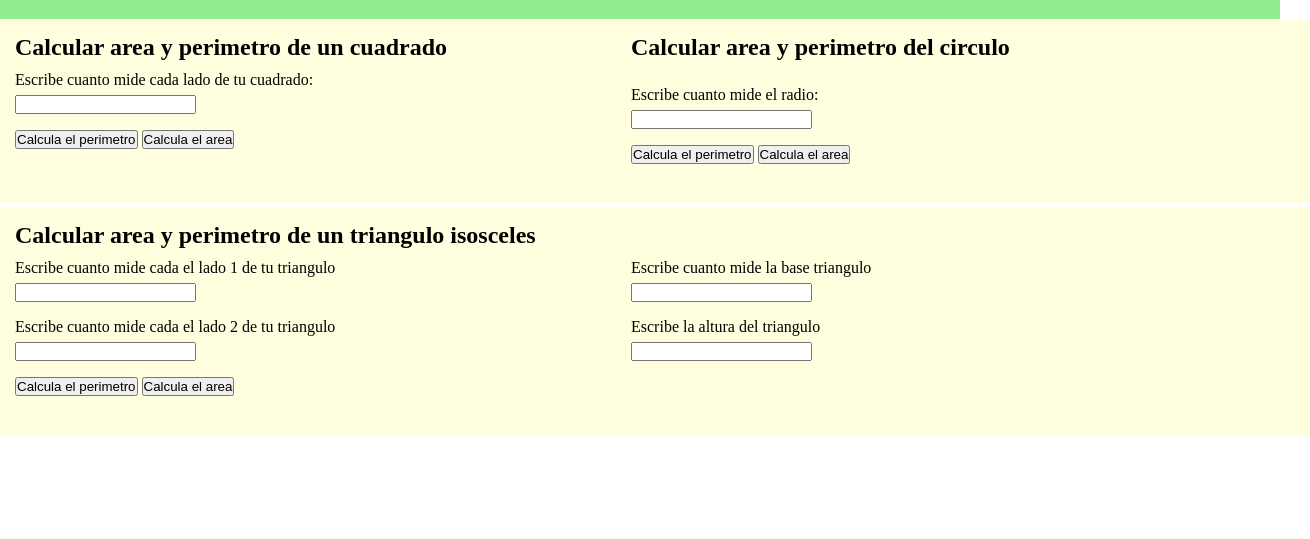
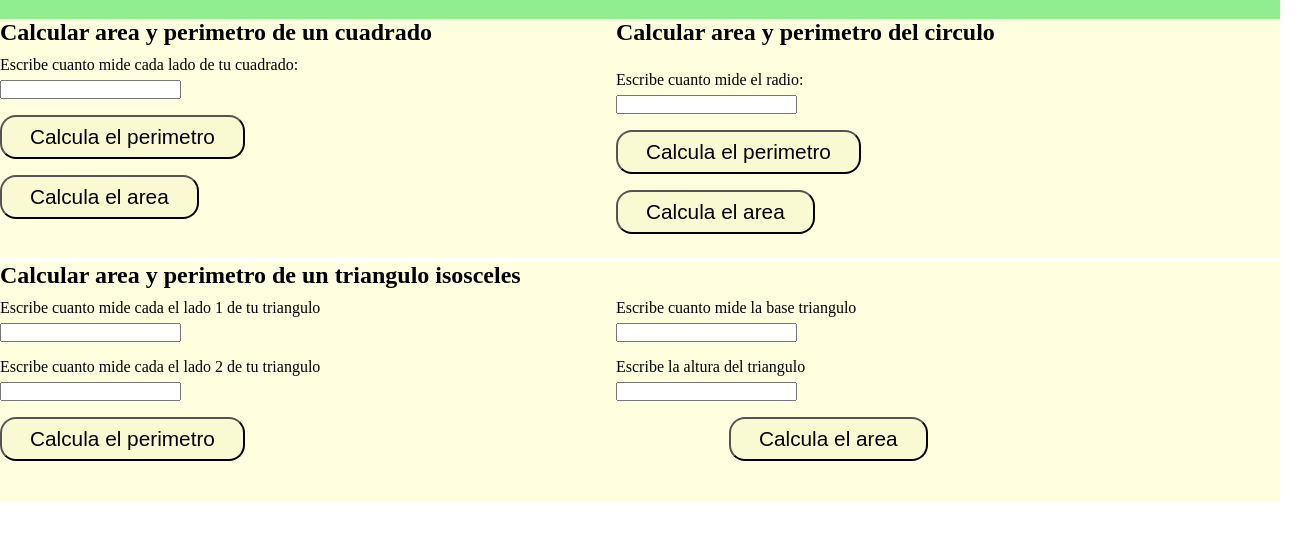
Before and after one commit to ivan-lopez-camus/javascript-practico, a plain HTML site: page figuras/figuras.html in a window 1280 px wide. Shown: the part 143-682 px from the top of the page, 1310 px wide, since content can reach past the window. Drawn offline with Linux system fonts and the light colour scheme.

Commit message:
cambiso estilos

```diff
--- a/descuentos/descuentos.css
+++ b/descuentos/descuentos.css
@@ -15,6 +15,7 @@
     border-radius: 1rem;
     background-color: lightgoldenrodyellow;
     cursor: pointer;
+
 }
 
 .boton:hover {
--- a/figuras/figuras.css
+++ b/figuras/figuras.css
@@ -44,7 +44,7 @@ body header h1{
     font-size: 1.563rem;
     font-family: monospace;
     background-color: lightgreen;
-    margin: 0px;
+    margin: 0;
     height: 3.125rem;
     padding-top: 0.938rem;
 }
@@ -52,3 +52,44 @@ body header h1{
 .p{
     margin-top: 1.5rem;
 }
+
+.boton{
+    display: block;
+    font-size: 1.3rem;
+    border-radius: 1rem;
+    background-color: lightgoldenrodyellow;
+    cursor: pointer;
+    margin-bottom: 1rem;
+    padding: 0.5rem 1.75rem;
+}
+.boton1{
+    margin-left: 30rem;
+    font-size: 1.3rem;
+    border-radius: 1rem;
+    background-color: lightgoldenrodyellow;
+    cursor: pointer;
+    margin-bottom: 1rem;
+    padding: 0.5rem 1.75rem;
+}
+.boton2{
+    font-size: 1.3rem;
+    border-radius: 1rem;
+    background-color: lightgoldenrodyellow;
+    cursor: pointer;
+    margin-bottom: 1rem;
+    padding: 0.5rem 1.75rem;
+}
+
+
+.boton:hover {
+    color: #000000;
+    background: rgba(250, 14, 14, 0.966);
+  }
+.boton1:hover {
+    color: #000000;
+    background: rgba(250, 14, 14, 0.966);
+  }
+.boton2:hover {
+    color: #000000;
+    background: rgba(250, 14, 14, 0.966);
+  }
--- a/figuras/figuras.html
+++ b/figuras/figuras.html
@@ -3,7 +3,7 @@
 <head>
     <meta charset="UTF-8">
     <meta http-equiv="X-UA-Compatible" content="IE=edge">
-    <meta name="viewport" content="width=device-width, initial-scale=1.0">
+    <meta name="viewport" content="width=device-width, initial-scale=1.0"&amp;gt>
     <link href="./figuras.css" rel="stylesheet" type="text/css">
     <title>Figuras geometricas</title>
 </head>
@@ -12,7 +12,7 @@
         <h1>Curso practico con figuras geometricas</h1>
         <p class="parrafo">Ejercicios de area y perimetro</p>
     </header>
-    <div style="display: inline-block;width: 100%;background-color:lightyellow;padding: 15px;">
+    <div style="display: inline-block;width: 100%;background-color:lightyellow;">
         <div class="left">
             <section>
                 <h2>Calcular area y perimetro de un cuadrado</h2>
@@ -21,8 +21,8 @@
                     Escribe cuanto mide cada lado de tu cuadrado:
                     </label>
                     <input class="input" id="inputCuadrado" type="number">
-                    <button type="button" onClick="calcularPerimetroCuadrado()">Calcula el perimetro</button>
-                    <button type="button" onClick="calcularAreaCuadrado()">Calcula el area</button>
+                    <button class="boton" type="button" onClick="calcularPerimetroCuadrado()">Calcula el perimetro</button>
+                    <button class="boton" type="button" onClick="calcularAreaCuadrado()">Calcula el area</button>
                     <p class="p" id="perCuad"></p>
                     <p class="p" id="arCuad"></p>
                 </form>
@@ -36,18 +36,18 @@
                     Escribe cuanto mide el radio:
                     </label>
                     <input class="input" id="inputRadio" type="number">
-                    <button type="button" onClick="calcularPerimetroCirculo()">Calcula el perimetro</button>
-                    <button type="button" onClick="calcularAreaCirculo()">Calcula el area</button>
+                    <button class="boton" type="button" onClick="calcularPerimetroCirculo()">Calcula el perimetro</button>
+                    <button class="boton" type="button" onClick="calcularAreaCirculo()">Calcula el area</button>
                     <p class="p" id="perCir"></p>
                     <p class="p" id="arCir"></p>
                 </form>
             </section>
         </div>
     </div>
-    <div style="display: inline-block;width: 100%;background-color:lightyellow; padding:0.938rem;">
+    <div style="display: inline-block;width: 100%;background-color:lightyellow;">
     <section>
         <h2>Calcular area y perimetro de un triangulo isosceles</h2>
-        <form action="" style="margin-top:10px">
+        <form action="" style="margin-top:0.625rem">
             <div class="left">
             <label for="inputLado1">
             Escribe cuanto mide cada el lado 1 de tu triangulo
@@ -68,8 +68,8 @@
            </label>
            <input class="input" id="inputAltura" type="number">
             </div>
-            <button type="button" onClick="calcularPerimetroTriangulo()">Calcula el perimetro</button>
-            <button type="button" onClick="calcularAreaTriangulo()">Calcula el area</button>
+            <button class="boton2" type="button" onClick="calcularPerimetroTriangulo()">Calcula el perimetro</button>
+            <button class="boton1" type="button" onClick="calcularAreaTriangulo()">Calcula el area</button>
             <p class="p" id="perimetro"></p>
             <p class="p" id="ar"></p>
         </form>
```
